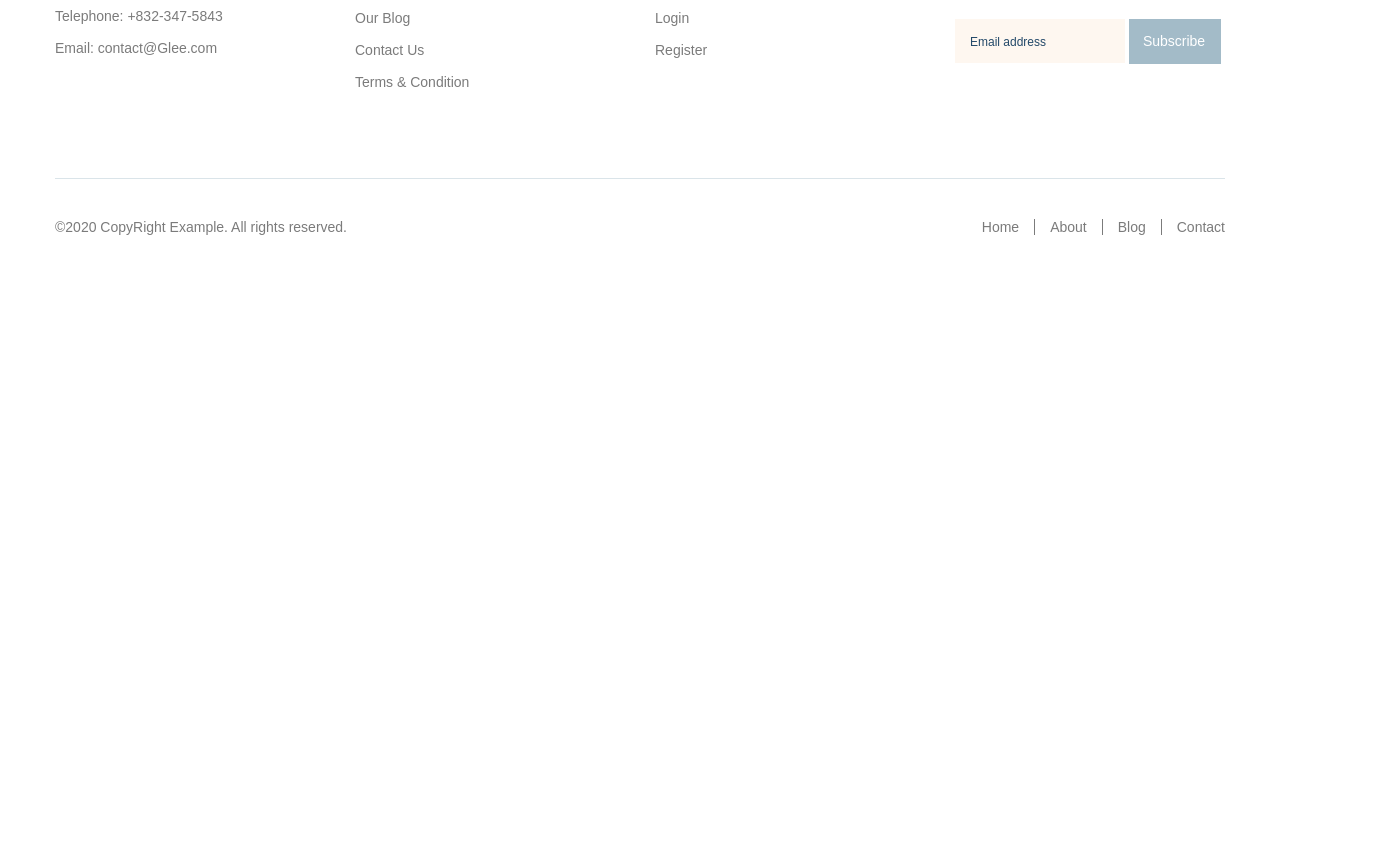
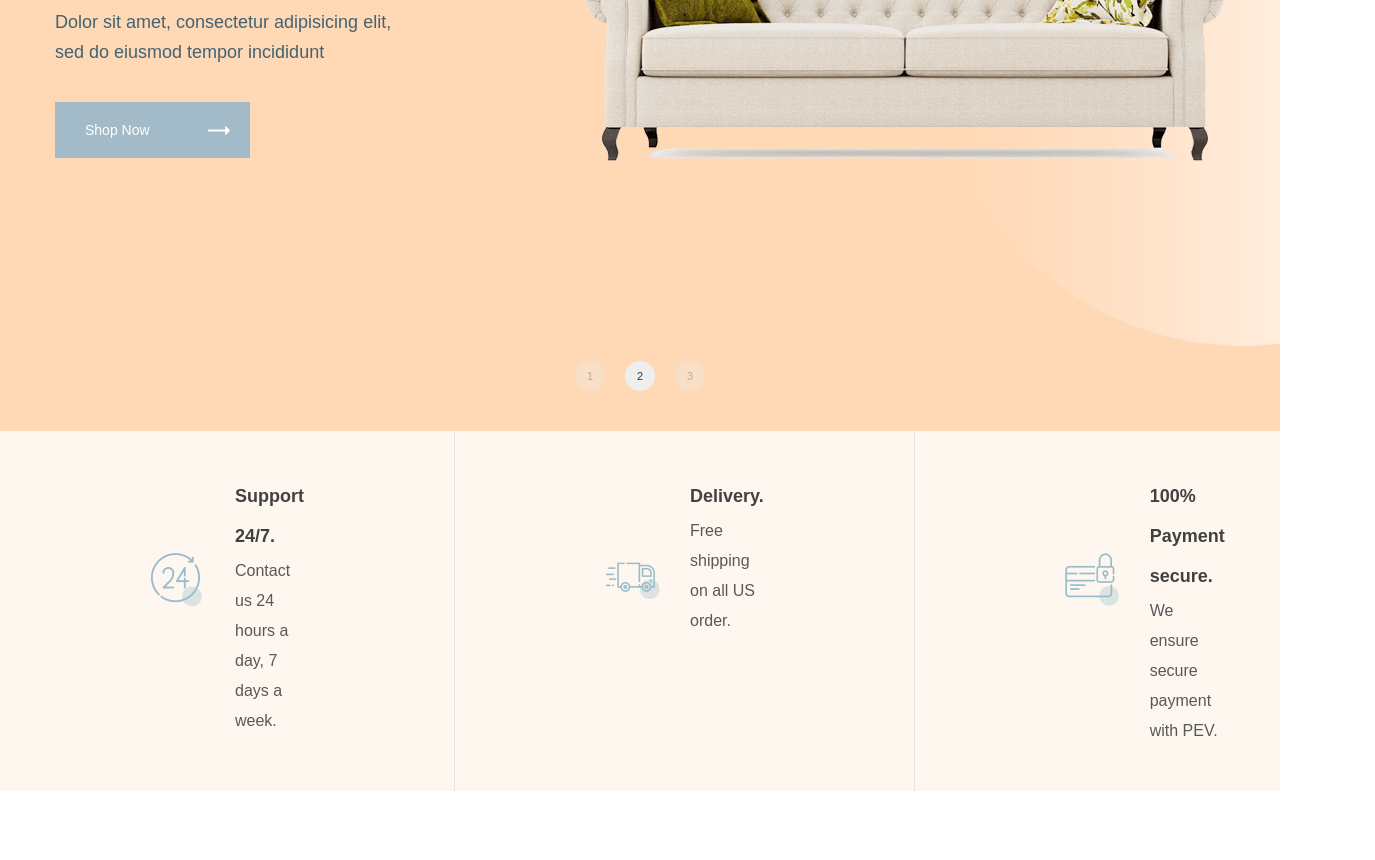
Before and after one commit to kosm-dev/Glee, a website: page app/index.html in a window 1280 px wide. Shown: the part 531-1391 px from the top of the page, 1375 px wide, since content can reach past the window. Before the commit the page ends 800 px from the top, so only its background shows below. Drawn offline with nearby package versions, Linux system fonts and the light colour scheme; files that its build step writes are made by us from their sources; files whose address does not match are found by name.

Commit message:
added slider section, make fix

```diff
--- a/app/index.html
+++ b/app/index.html
@@ -58,7 +58,94 @@
       </div>
     </div>
   </header>
-  <div class="main"></div>
+
+  <div class="main">
+    <section class="top-slider">
+      <div class="top-slider__wrapper">
+        <div class="container">
+          <div class="top-slider__inner">
+            <div class="top-slider__item">
+              <div class="top-slider__content">
+                <h3 class="top-slider__title">SMART AND
+                  TRENDY
+                </h3>
+                <p class="top-slider__text">
+                  Dolor sit amet, consectetur adipisicing elit, sed do eiusmod tempor incididunt
+                </p>
+                <a class="top-slider__link" href="#">
+                  Shop Now
+                </a>
+              </div>
+              <img class="top-slider__img" src="images/slider/1.png" alt="product">
+            </div>
+            <div class="top-slider__item">
+              <div class="top-slider__content">
+                <h3 class="top-slider__title">SMART AND
+                  TRENDY
+                </h3>
+                <p class="top-slider__text">
+                  Dolor sit amet, consectetur adipisicing elit, sed do eiusmod tempor incididunt
+                </p>
+                <a class="top-slider__link" href="#">
+                  Shop Now
+                </a>
+              </div>
+              <img class="top-slider__img" src="images/slider/1.png" alt="product">
+            </div>
+
+            <div class="top-slider__item">
+              <div class="top-slider__content">
+                <h3 class="top-slider__title">SMART AND
+                  TRENDY
+                </h3>
+                <p class="top-slider__text">
+                  Dolor sit amet, consectetur adipisicing elit, sed do eiusmod tempor incididunt
+                </p>
+                <a class="top-slider__link" href="#">
+                  Shop Now
+                </a>
+              </div>
+              <img class="top-slider__img" src="images/slider/1.png" alt="product">
+            </div>
+
+          </div>
+        </div>
+
+      </div>
+      <div class="top-slider__features">
+        <div class="top-slider__inner"></div>
+        <div class="top-slider__features-items">
+          <div class="top-slider__features-item top-slider__features-item--support">
+            <h5 class="top-slider__features-title">Support 24/7.</h5>
+            <p class="top-slider__features-text">
+              Contact us 24 hours a day,
+              7 days a week.
+            </p>
+          </div>
+
+          <div class="top-slider__features-item top-slider__features-item--delivery">
+            <h5 class="top-slider__features-title">Delivery.</h5>
+            <p class="top-slider__features-text">
+              Free shipping on all US order.
+            </p>
+          </div>
+
+          <div class="top-slider__features-item top-slider__features-item--payment">
+            <h5 class="top-slider__features-title">100% Payment secure.</h5>
+            <p class="top-slider__features-text">
+              We ensure secure payment
+              with PEV.
+            </p>
+          </div>
+
+
+        </div>
+      </div>
+  </div>
+  </section>
+
+  </div>
+
   <footer class="footer">
     <div class="container">
       <div class="footer-top">
@@ -70,8 +157,8 @@
           <a class="footer-top__link" href="#">ADDRESS: 4772 Wines Lane
             Houston, TX 77032
           </a>
-          <a class="footer-top__link" href="tel:+8323475843">Telephone: +832-347-5843</a>
-          <a class="footer-top__link" href="mailto:contact@Glee.com">Email: contact@Glee.com</a>
+          <a class="footer-top__link" href="tel:+8323475843">TELEPHONE: +832-347-5843</a>
+          <a class="footer-top__link" href="mailto:contact@Glee.com">EMAIL: contact@Glee.com</a>
         </div>
         <div class="footer-top__item footer-top__nav">
           <h6 class="footer-top__title">services</h6>
--- a/app/js/main.js
+++ b/app/js/main.js
@@ -1,3 +1,11 @@
 $(function name() {
-  // $('body').hide();
+  $('.top-slider__inner').slick({
+    dots: true,
+    arrows: false,
+    fade: true,
+    autoplay: true,
+    autoplaySpeed: 3000
+
+
+  });
 })
--- /dev/null
+++ b/app/scss/_libs.scss
@@ -0,0 +1 @@
+@import '../../node_modules/slick-carousel/slick/slick.scss'
--- a/app/scss/_vars.scss
+++ b/app/scss/_vars.scss
@@ -1,12 +1,19 @@
+// colors
 $accent: #436372;
 $default: #7b7b7b;
 $ft: #1f2044;
+$title1: #243f4d;
+$title2: #414141;
 
+// background
 $back1: #edf1f4;
 $back2: #fcd7b6;
 $back3: #a3bbc8;
 $back4: #fff;
 $back5: #fef7f0;
+
+
+// fonts
 
 %rubik-400{
   font-family: 'Rubik-Regular', sans-serif;
@@ -17,7 +24,6 @@ $back5: #fef7f0;
   font-weight: 500;
 }
 
-// DMSans
 %dm-400{
   font-family: 'DMSans-Regular', sans-serif;
   font-weight: 400;
@@ -30,3 +36,12 @@ $back5: #fef7f0;
   font-family: 'DMSans-Bold', sans-serif;
   font-weight: 700;
 }
+
+// styles
+
+%btn {
+  border: none;
+  background-color: $back3;
+  color: #fff;
+  cursor: pointer;
+}
--- a/app/scss/style.scss
+++ b/app/scss/style.scss
@@ -1,6 +1,7 @@
 @import 'vars';
 @import 'fonts';
 @import 'reset';
+@import 'libs';
 @import 'global';
 
 .header{
@@ -151,14 +152,11 @@
     }
 	}
   &__form-btn {
+    @extend %btn;
     display: inline-block;
-    padding: 12px 16px 12px 14px;
-    border: none;
-    background-color: $back3;
+    padding: 12px 14px 12px 14px;
     font-size: 14px;
     line-height: 21px;
-    color: $back4;
-    cursor: pointer;
 	}
 }
 
@@ -185,12 +183,149 @@
 	}
 }
 
+// slider
 
+.top-slider {
+	&__wrapper {
+    max-width: 1800px;
+    margin: 0 auto;
+    padding: 205px 15px 40px;
+    background-image: url(../images/slider-bg.png);
+    background-repeat: no-repeat;
+    background-size: cover;
+	}
 
+	&__item {
+    display: flex !important;
+    justify-content: space-between;
+    margin-bottom: 200px;
+	}
 
+	&__content {
+    color: $title1;
+	}
 
+	&__title {
+    margin-bottom: 35px;
+    color: $title1;
+    @extend %rubik-500;
+    font-size: 72px;
+    line-height: 70px;
+	}
 
+	&__text {
+    max-width: 370px;
+    margin-bottom: 35px;
+    font-size: 18px;
+    line-height: 30px;
+    color: $accent;
+	}
 
+	&__link {
+    display: inline-block;
+    position: relative;
+    @extend %btn;
+    padding: 20px 100px 20px 30px;
+    vertical-align: middle;
+
+	}
+  &__link:before{
+    content: url(../images/arrow.svg);
+    display: block;
+    position: absolute;
+    top: 50%;
+    right: 20px;
+    transform: translateY(-50%);
+  }
+  &__img{
+    margin-top: 65px;
+  }
+  .slick-dots{
+    display: flex;
+    justify-content: center;
+    li{
+      margin: 0 10px;
+      line-height: 0;
+      button{
+        width: 30px;
+        height: 30px;
+        border: none;
+        border-radius: 50%;
+        text-align: center;
+        @extend %rubik-500;
+        color: $title1;
+        font-size: 11px;
+        line-height: 11px;
+        opacity: .3;
+        transition: all .3s;
+      }
+      &.slick-active{
+        button{
+          opacity: 1;
+        }
+      }
+    }
+  }
+}
+// features
+.top-slider {
+  &__features {
+    max-width: 1800px;
+    margin: 0 auto;
+    background-color: $back5;
+	}
+  &__features-items {
+    display: flex;
+    justify-content: space-between;
+	}
+
+  &__features-item {
+    position: relative;
+    max-width: 600px;
+    padding: 45px 150px 45px 235px;
+    border-right: 1px solid #e8e4df;
+    &:last-child{
+      border: none;
+    }
+    &::after{
+      content: "";
+      position: absolute;
+      top: 40%;
+      left: 150px;
+      width: 55px;
+      height: 55px;
+      transform: translateY(-40%);
+    }
+    &--support::after{
+      background-image: url(../images/slider/features/support.png);
+      background-repeat: no-repeat;
+    }
+    &--delivery::after{
+      background-image: url(../images/slider/features/delivery.png);
+      background-repeat: no-repeat;
+      background-position: center;
+    }
+    &--payment::after{
+      background-image: url(../images/slider/features/payment.png);
+      background-repeat: no-repeat;
+    }
+	}
+
+  &__features-title {
+    color: $title2;
+    font-size: 18px;
+    line-height: 40px;
+    @extend %dm-700;
+	}
+
+  &__features-text {
+    max-width: 183px;
+    font-size: 16px;
+    line-height: 30px;
+    @extend %dm-400;
+    color: #585858;
+	}
+}
 
 
 @import 'media';
```
Also changed, not shown: app/page.html (added, +129 -0 lines), gulpfile.js (+11 -11 lines), package.json (+3 -4 lines), app/images/arrow.svg (added), app/images/slider-bg.png (added), app/images/slider/1.png (added), app/images/slider/features/delivery.png (added), app/images/slider/features/payment.png (added), app/images/slider/features/support.png (added), app/js/main.min.js, app/scss/_global.scss (line endings or trailing spaces). Lines whose indentation alone changed are shown as unchanged.
